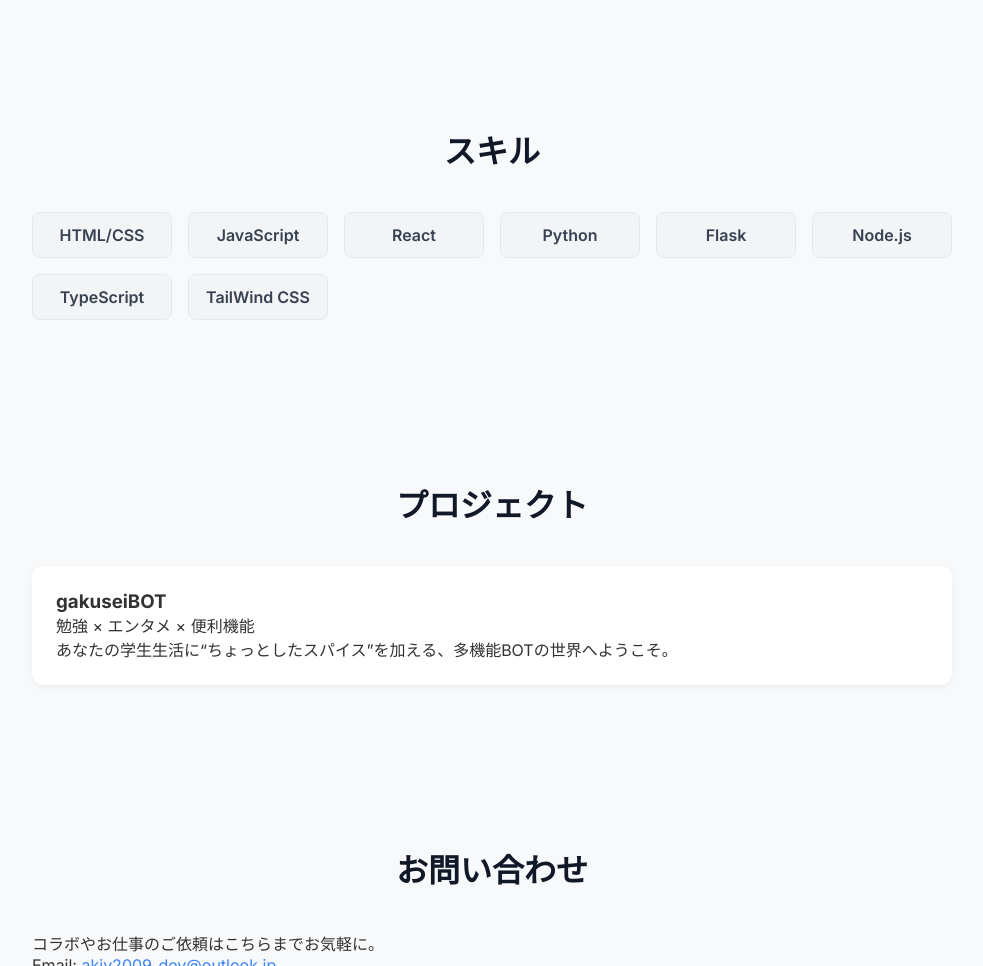
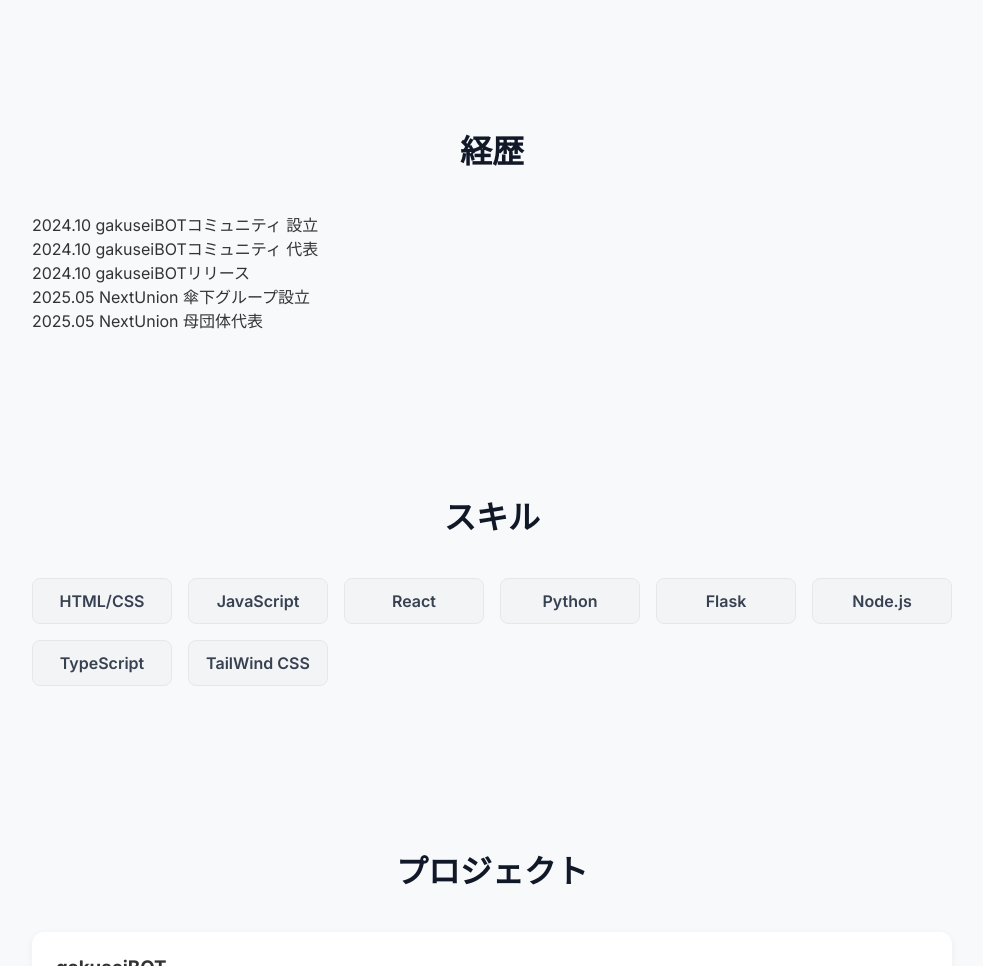
Before and after one commit to akiy2009/akiy2009.github.io, a plain HTML site: page index.html in a window 1280 px wide. Shown: the part 1120-2086 px from the top of the page, without its empty margins (148-1131 px from the left). Drawn offline with nearby package versions, Linux system fonts and the light colour scheme.

Commit message:
Update index.html

```diff
--- a/index.html
+++ b/index.html
@@ -112,6 +112,15 @@
   </section>
 
   <section class="section" data-aos="fade-up">
+    <h2>経歴</h2>
+    <p>2024.10 gakuseiBOTコミュニティ 設立</p>
+    <p>2024.10 gakuseiBOTコミュニティ 代表</p>
+    <p>2024.10 gakuseiBOTリリース</p>
+    <p>2025.05 NextUnion 傘下グループ設立</p>
+    <p>2025.05 NextUnion 母団体代表</p>
+  </section>
+
+  <section class="section" data-aos="fade-up">
     <h2>スキル</h2>
     <div class="skills-list">
       <div>HTML/CSS</div>
```
